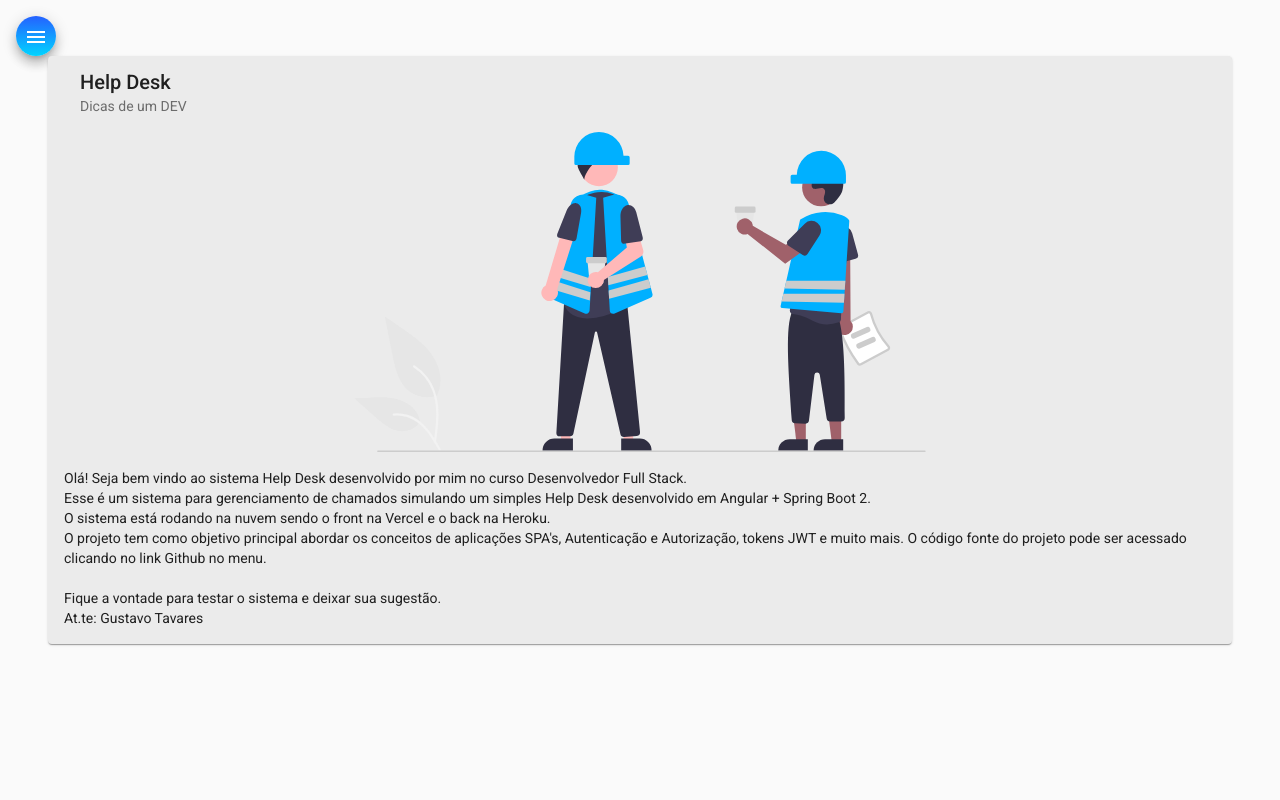
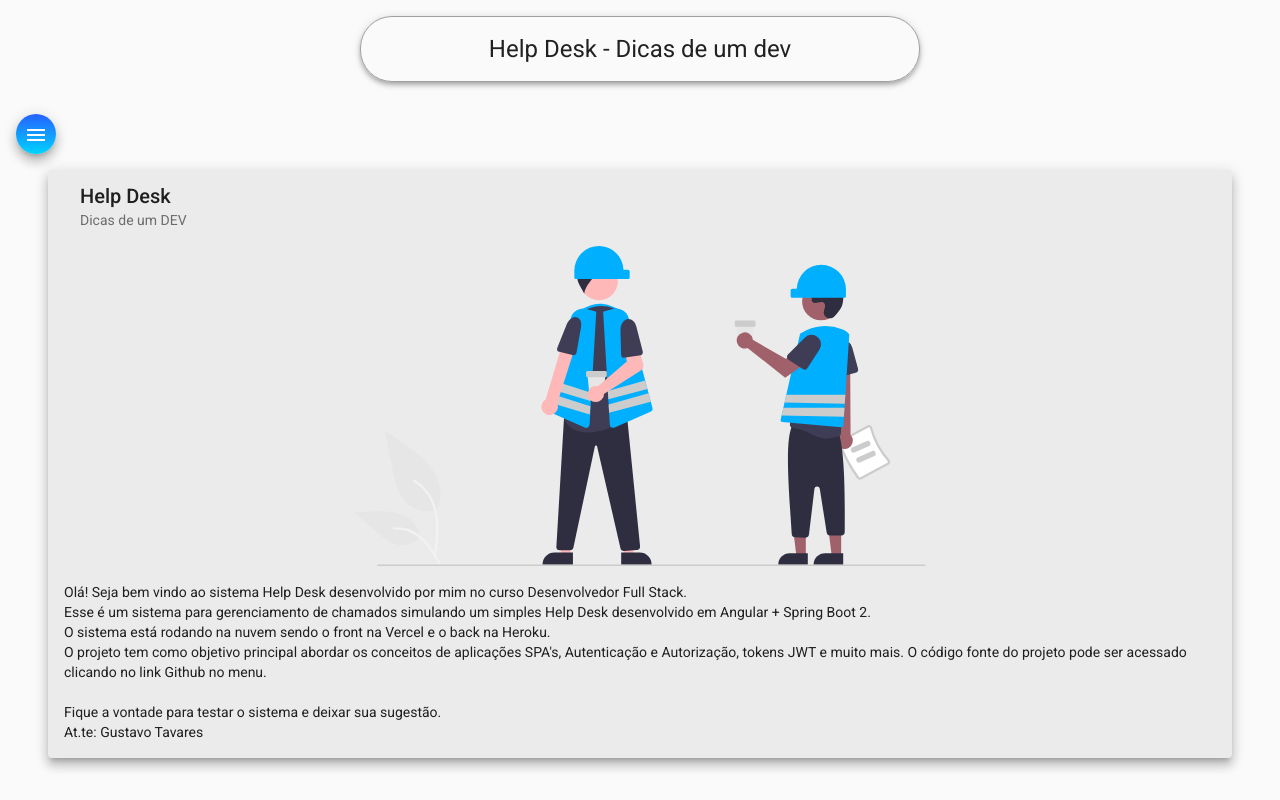
Before and after one commit to gsTavares/helpdesk-web, an Angular app: page /home in a window 1280 px wide. Built offline with nearby package versions, Linux system fonts and the light colour scheme.

Commit message:
HTML/CSS para o component header

```diff
--- a/src/app/components/header/header.component.css
+++ b/src/app/components/header/header.component.css
@@ -0,0 +1,12 @@
+.container {
+    display: flex;
+    align-items: center;
+    justify-content: center;
+}
+
+h1 {
+    margin-top: 1rem;
+    border: 1px solid rgb(161, 159, 159);
+    padding: 1rem 10%;
+    border-radius: 2rem;
+}
--- a/src/app/components/header/header.component.html
+++ b/src/app/components/header/header.component.html
@@ -1 +1,3 @@
-<p>header works!</p>
+<div class="container">
+    <h1 class="mat-elevation-z4">Help Desk - Dicas de um dev</h1>
+</div>
--- a/src/app/components/home/home.component.css
+++ b/src/app/components/home/home.component.css
@@ -1,6 +1,6 @@
 .card {
     width: 90%;
-    margin: auto;
+    margin: 1rem auto;
     background-color: rgb(235, 235, 235);
 }
 
--- a/src/app/components/home/home.component.html
+++ b/src/app/components/home/home.component.html
@@ -1,4 +1,4 @@
-<mat-card class="card">
+<mat-card class="card mat-elevation-z8">
     <mat-card-header>
       <mat-card-title>Help Desk</mat-card-title>
       <mat-card-subtitle>Dicas de um DEV</mat-card-subtitle>
--- a/src/app/components/nav/nav.component.html
+++ b/src/app/components/nav/nav.component.html
@@ -26,6 +26,7 @@
     </mat-drawer>
 
     <div class="sidenav-content">
+        <app-header></app-header>
         <button class="menu mat-elevation-z8" (click)="drawer.toggle()" mat-icon-button>
             <mat-icon>menu</mat-icon>
         </button>
```
